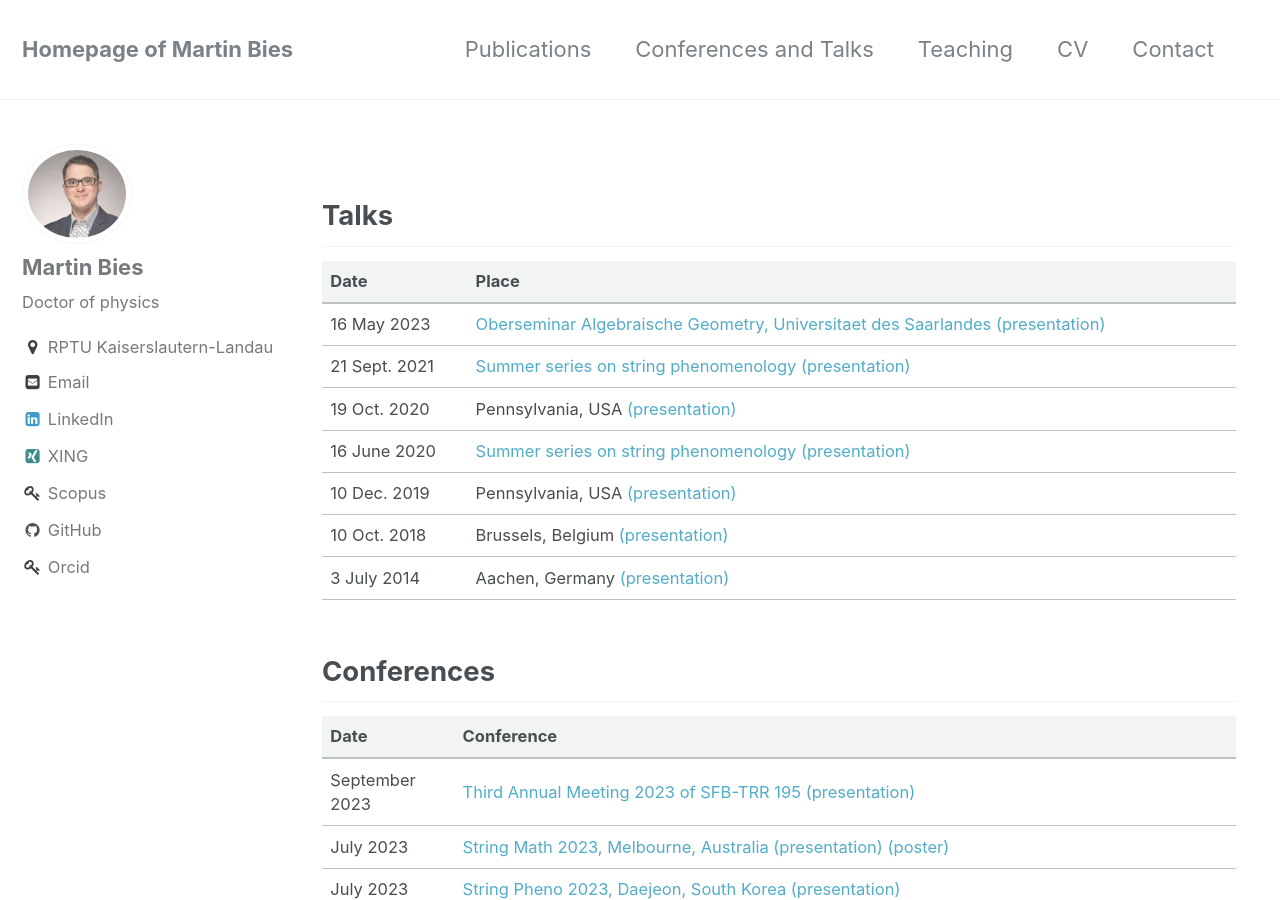
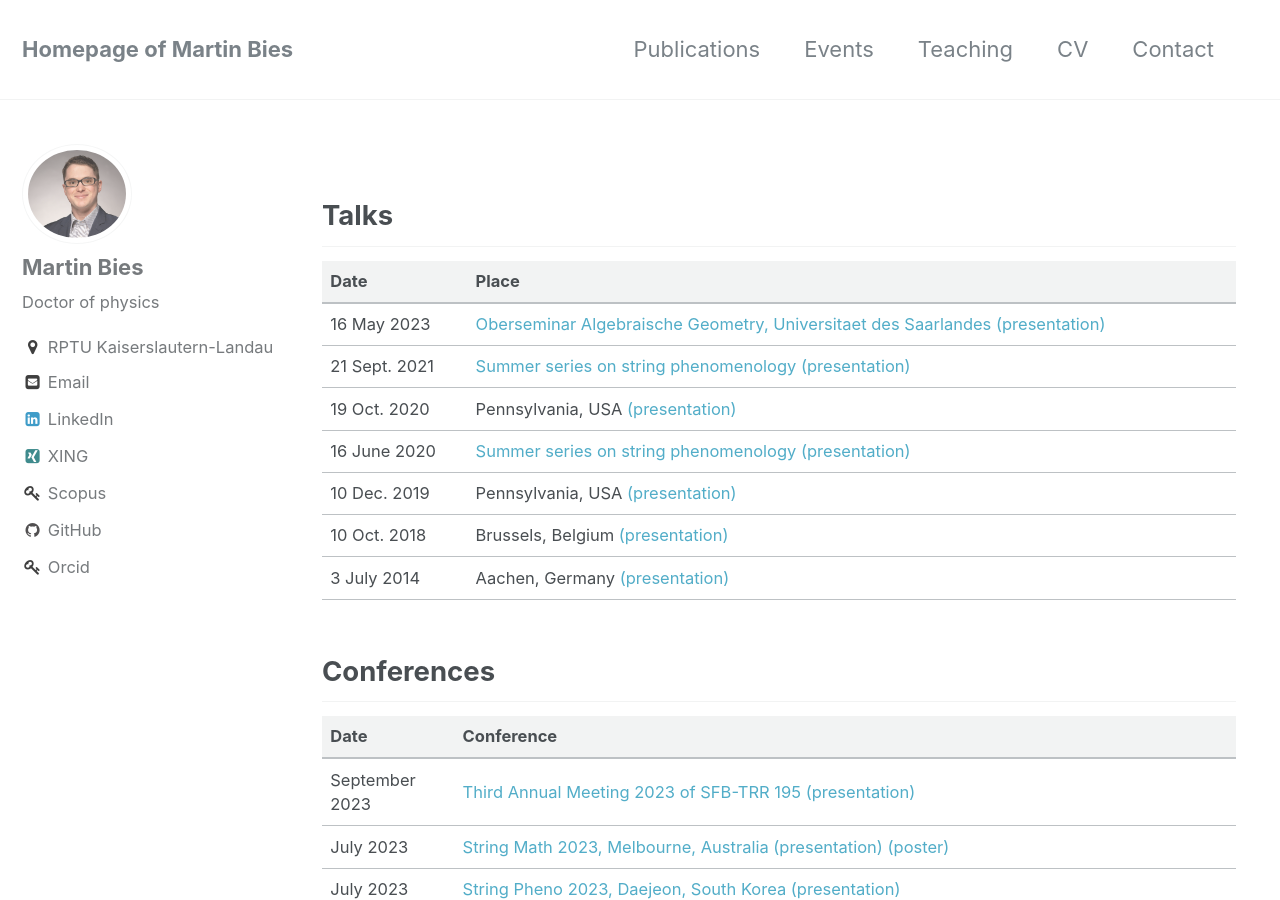
Before and after one commit to MartinBies/MartinBies.github.io, a Jekyll site: the page built from _pages/conferences.md, in a window 1280 px wide and 900 px high. Built offline with Jekyll 4.4.1, drawn with Linux system fonts in a browser that asks for light colours.

Commit message:
Change "Conferences and talks" to "Events"

```diff
--- a/_data/navigation.yml
+++ b/_data/navigation.yml
@@ -2,8 +2,8 @@
 main:
   - title: "Publications"
     url: /publications/
-  - title: "Conferences and Talks"
-    url: /conferences and talks
+  - title: "Events"
+    url: /events/
   - title: "Teaching"
     url: /teaching/
   - title: "CV"
--- a/_pages/conferences and talks.md
+++ b/_pages/conferences.md
@@ -1,8 +1,8 @@
 ---
 layout: single
 author_profile: true
-title: "Conferences and talks"
-permalink: /conferences and talks/
+title: "Events"
+permalink: /events/
 ---
 
 ## Talks
```
Also changed, not shown: index.md (+2 -2 lines).
